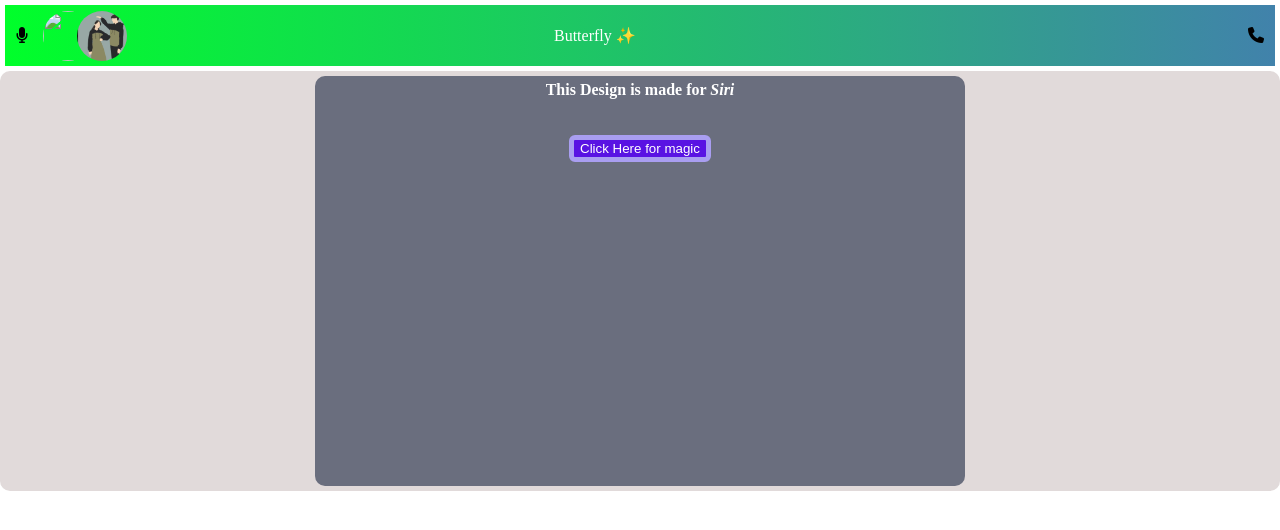
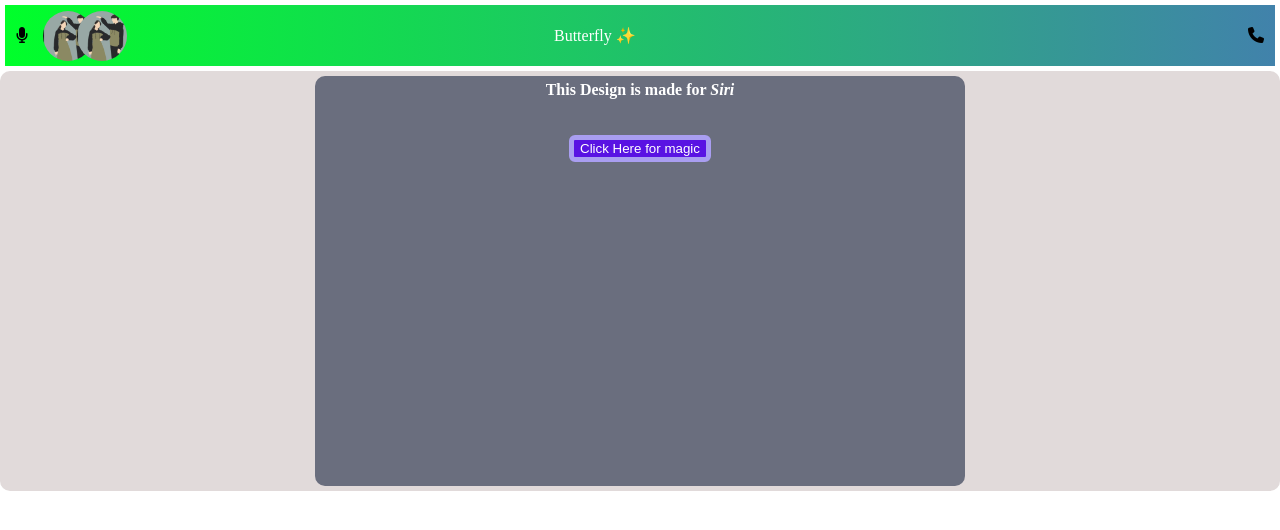
Before and after one commit to Paramhansh/kittu, a plain HTML site: page index.html in a window 1280 px wide. Drawn offline with Linux system fonts and the light colour scheme; the site is published under a folder, as on GitHub Pages, so addresses that start at the root find nothing.

Commit message:
Update index.html

```diff
--- a/index.html
+++ b/index.html
@@ -158,7 +158,7 @@
             <i class="fa-solid fa-microphone"></i>
         </div>
         <div class="left">
-            <img src="/img.jpg" alt="" class="img-1">
+            <img src="img.jpg" alt="" class="img-1">
             <img src="img.jpg" alt="" class="img-2">
         </div>
         <div class="right">
```
